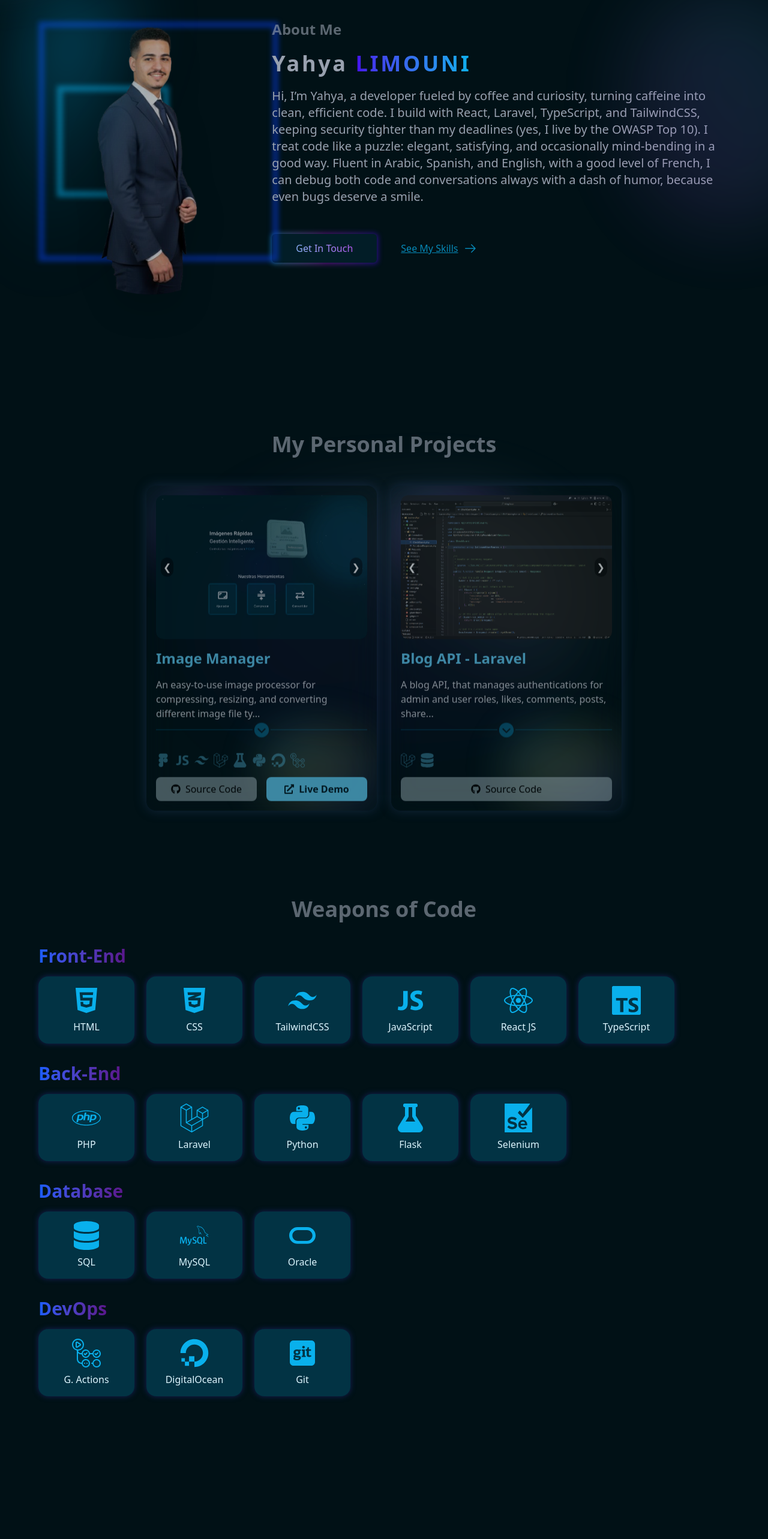
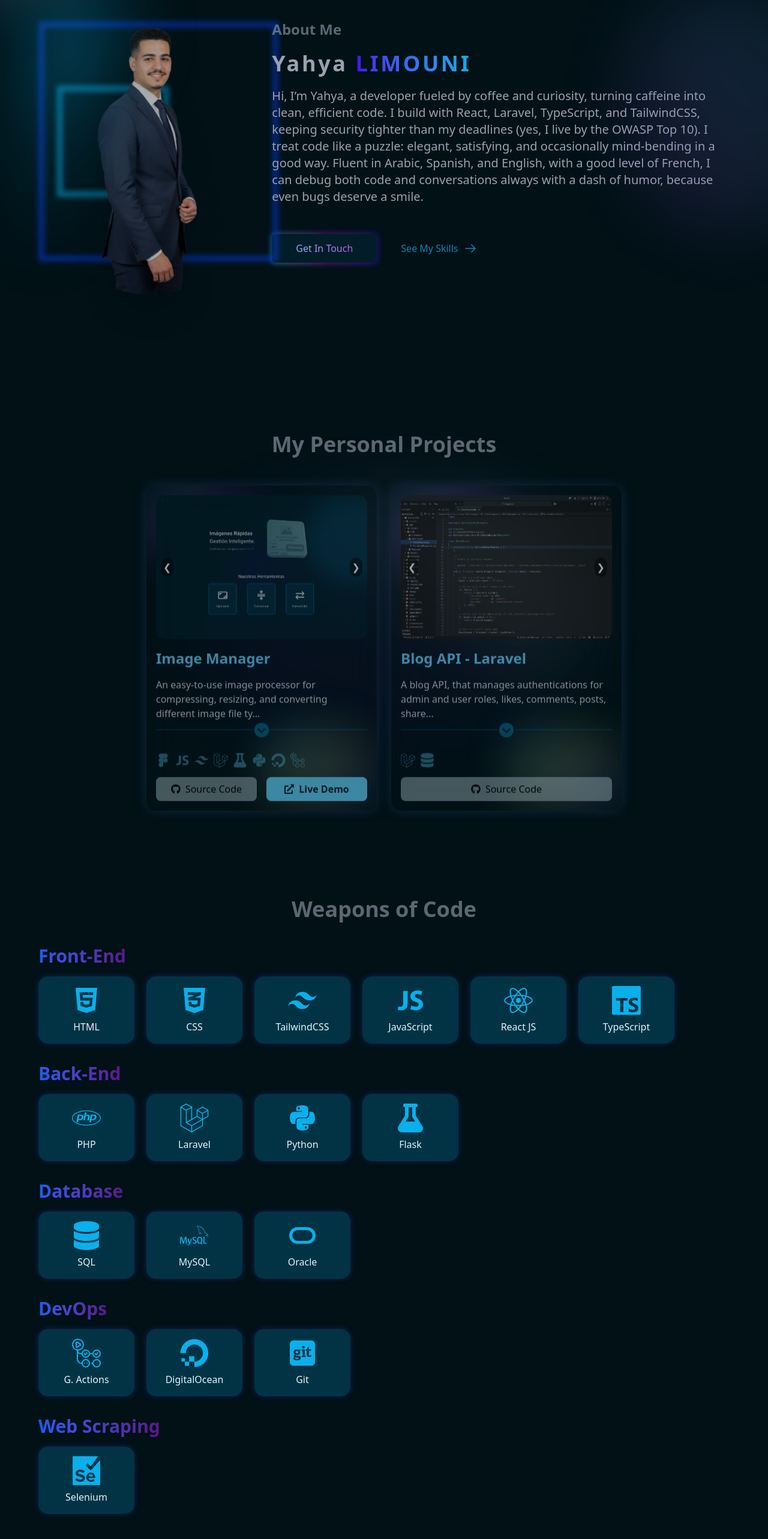
Before and after one commit to Yahyalimouni/portfolio, a React (Vite) app: page / in a window 1280 px wide. Shown: the part 1160-3726 px from the top of the page at 60% size. Before the commit the page ends 3548 px from the top, so only its background shows below. Built offline with nearby package versions, Linux system fonts and the light colour scheme.

Commit message:
Adding the contact section

```diff
--- a/package.json
+++ b/package.json
@@ -17,6 +17,7 @@
     "react-icons": "^5.5.0",
     "react-router-dom": "^7.9.1",
     "react-simple-typewriter": "^5.0.1",
+    "resend": "^6.1.0",
     "tailwindcss": "^4.1.13"
   },
   "devDependencies": {
--- a/src/App.tsx
+++ b/src/App.tsx
@@ -6,6 +6,7 @@ import Profiles from './components/sections/Profiles'
 import About from './components/sections/About'
 import Projects from './components/sections/Projects'
 import Skills from './components/sections/Skills'
+import Contact from './components/sections/Contact'
 
 function App() {
   return (
@@ -22,6 +23,7 @@ function App() {
         <About/>
         <Projects/>
         <Skills/>
+        <Contact/>
       </main>
     </>
   )
--- a/src/components/layout/Navbar.tsx
+++ b/src/components/layout/Navbar.tsx
@@ -60,7 +60,7 @@ const Navbar: React.FC = () => {
                         onClick={toggleMenu}/>
 
                 {/* Contact me button */}
-                <GlowButton children="Contact Me" href="/contact" header={true} />
+                <GlowButton children="Contact Me" href="/#contact" header={true} />
             </header>
 
             {isOpen &&
--- a/src/components/sections/About.tsx
+++ b/src/components/sections/About.tsx
@@ -87,13 +87,13 @@ const About: React.FC = () => {
                         md:justify-start md:flex-row md:gap-10">
           <GlowButton
             children="Get In Touch"
-            href="/contact"
+            href="/#contact"
             className="px-10 py-3 rounded-md w-full"
           />
 
           <a
             href="/#skills"
-            className="text-pr/75 underline flex gap-2 hover:text-an-purple duration-300 ease-out"
+            className="text-pr/75 flex gap-2 hover:text-an-purple duration-300 ease-out"
           >
             See My Skills <GoArrowRight className="text-2xl" />
           </a>
--- a/src/components/sections/Projects.tsx
+++ b/src/components/sections/Projects.tsx
@@ -49,7 +49,7 @@ const Projects: React.FC = () => {
         <motion.section
             initial="hidden"
             whileInView="visible"
-            viewport={{ once: true, amount: 0.8 }}
+            viewport={{ once: true, amount: 0.5 }}
             variants={containerVariants}
 
             id="projects"
--- a/src/components/sections/Skills.tsx
+++ b/src/components/sections/Skills.tsx
@@ -26,7 +26,6 @@ const Skills: React.FC = () => {
         { name: 'Laravel', logo: FaLaravel },
         { name: 'Python', logo: FaPython },
         { name: 'Flask', logo: FaFlask },
-        { name: 'Selenium', logo: SiSelenium },
     ],
     'Database': [
         { name: 'SQL', logo: FaDatabase },
@@ -38,6 +37,9 @@ const Skills: React.FC = () => {
         { name: 'DigitalOcean', logo: FaDigitalOcean },
         { name: 'Git', logo: FaSquareGit },
     ],
+    'Web Scraping': [
+        { name: 'Selenium', logo: SiSelenium },
+    ],
   };
 
   return (
@@ -46,7 +48,7 @@ const Skills: React.FC = () => {
         className="min-h-screen w-full px-4 md:px-16 py-15 flex flex-col gap-10 items-center"
         initial="hidden"
         whileInView="visible"
-        viewport={{ once: true, amount: 0.8 }}
+        viewport={{ once: true, amount: 0.3 }}
         variants={containerVariants}
     >
         <motion.h1 className="md:text-4xl text-2xl font-bold text-gray-400/60" variants={titleVariants}>
--- a/src/components/ui/AnimationVariants.tsx
+++ b/src/components/ui/AnimationVariants.tsx
@@ -12,13 +12,13 @@ export const containerVariants = {
 
 export const titleVariants = {
           hidden: { opacity: 0, y: -30 },
-          visible: { opacity: 1, y: 0, transition: { duration: 0.8 } },
+          visible: { opacity: 1, y: 0, transition: { duration: 0.5 } },
       };
 
 
 export const cardVariants = {
         hidden: { opacity: 0, y: 50 },
-        visible: { opacity: 1, y: 0, transition: { duration: 0.6, ease: easeOut } },
+        visible: { opacity: 1, y: 0, transition: { duration: 0.5, ease: easeOut } },
     };
 
 export const stackVariants = {
--- a/src/index.css
+++ b/src/index.css
@@ -125,4 +125,12 @@ body {
     .animate-little-bounce {
         animation: little-bounce 2s ease-out infinite;
     }
+
+    .input-grp {
+        @apply flex flex-col-reverse w-full gap-2;
+    }
+
+    .input-field {
+        @apply outline-none rounded-lg px-4 py-2 border border-pr bg-black z-0;
+    }
 }
```
Also changed, not shown: 1 other file (tests, documents, lock files or other folders).
